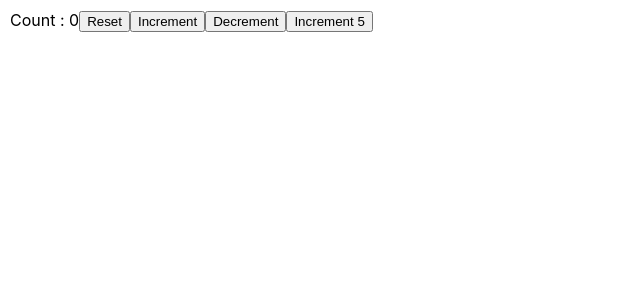
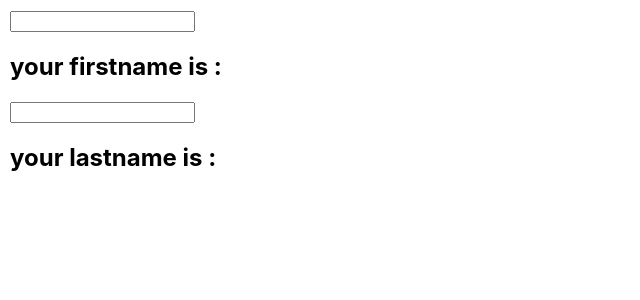
Before and after one commit to Rujuta-B/extra, a React (Create React App) app in the folder my-app/: page / in a window 1280 px wide. Shown: the top 300 px of the page, without its empty margins (0-640 px from the left). Built offline with nearby package versions, Linux system fonts and the light colour scheme.

Commit message:
useState with object

```diff
--- a/my-app/src/App.js
+++ b/my-app/src/App.js
@@ -4,13 +4,14 @@
 // import EventBind from './components/EventBind';
 import { HooksCounter } from './components/HooksCounter';
 import { HooksCounterTwo } from './components/HooksCounterTwo';
-
+import { HooksExample3 } from './components/HooksExample3';
 
 function App() {
   return (
     <div className="App">
 
-    <HooksCounterTwo />
+    <HooksExample3 />
+    {/* <HooksCounterTwo /> */}
     {/* <HooksCounter /> */}
     {/* <EventBind /> */}
     {/* <Counter /> */}
--- /dev/null
+++ b/my-app/src/components/HooksExample3.js
@@ -0,0 +1,23 @@
+import React, { useState } from "react";
+
+export const HooksExample3 = () => {
+  const [name, setName] = useState({ firstname: "", lastname: "" });
+
+  return (
+    <form>
+      <input
+        type="text"
+        value={name.firstname}
+        onChange={(e) => setName({...name, firstname: e.target.value })}
+      />
+     <h2>your firstname is : {name.firstname}</h2>
+
+     <input
+        type="text"
+        value={name.lastname}
+        onChange={(e) => setName({...name, lastname: e.target.value })}
+      />
+      <h2>your lastname is : {name.lastname}</h2>
+    </form>
+  );
+};
```
